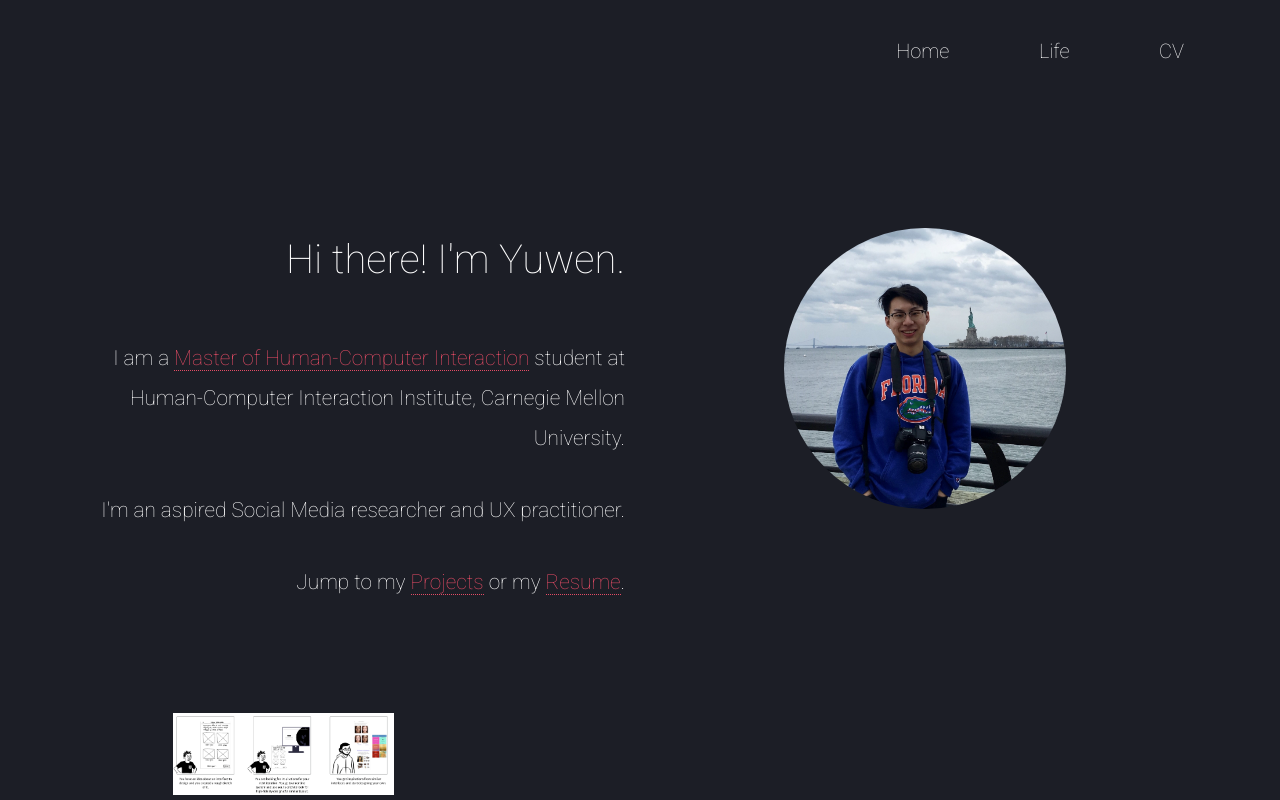
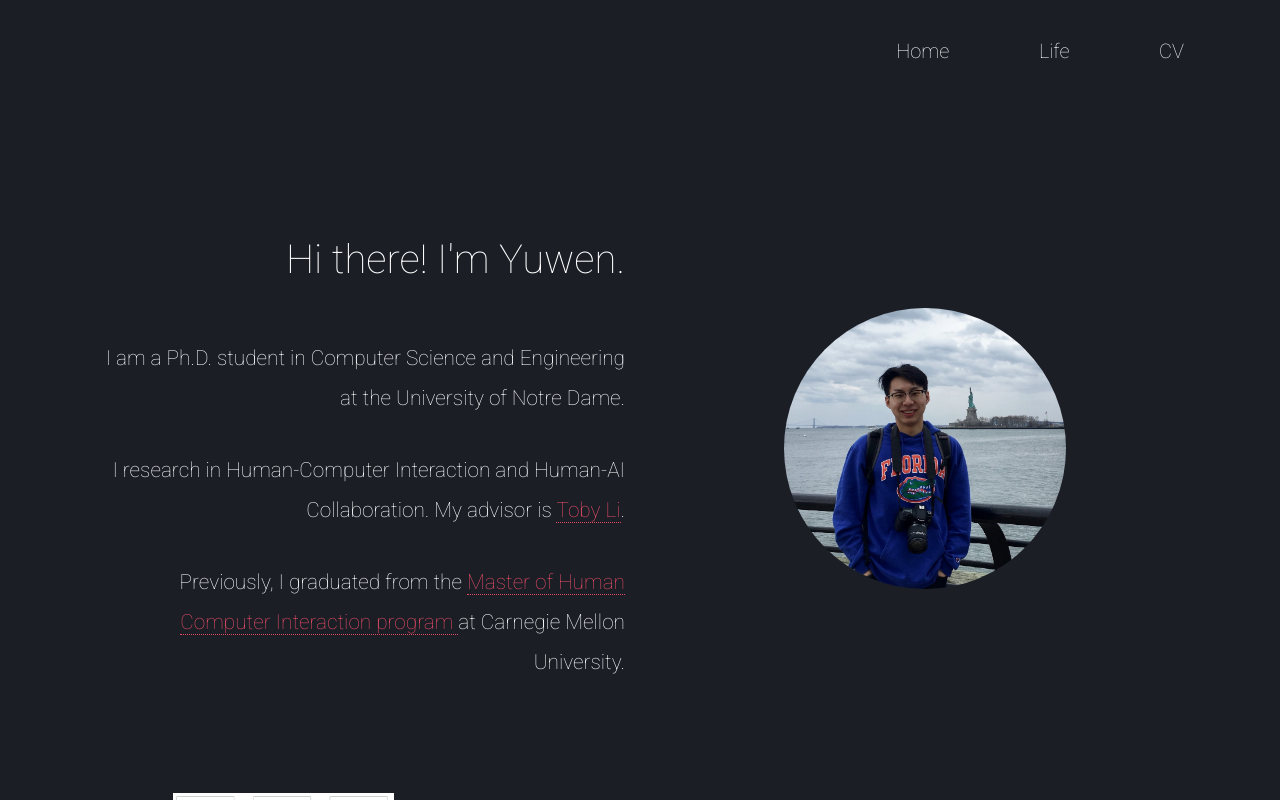
Before and after one commit to yuwen-lu/yuwen-lu.github.io, a React (Create React App) app: page / in a window 1280 px wide. Shown: the top 800 px of the page. Built offline with nearby package versions, Linux system fonts and the light colour scheme.

Commit message:
Change homepage content and avatar alignment

```diff
--- a/src/App.js
+++ b/src/App.js
@@ -6,7 +6,7 @@ import {
 import Projects from './pages/Projects';
 import Home from './pages/Home';
 import Life from './pages/Life';
-import Resume from './pages/Resume';
+import CV from './pages/CV';
 import HitRanger from './pages/HitRanger';
 import Goalplay from './pages/Goalplay';
 
@@ -26,8 +26,8 @@ export default function App() {
         <Life />
       </Route>
 
-      <Route path="/resume">
-        <Resume />
+      <Route path="/cv">
+        <CV />
       </Route>
 
       {/* <Route path="/HitRanger">
--- a/src/pages/Resume.js
+++ b/src/pages/CV.js
@@ -1,12 +1,12 @@
 import React from 'react';
 import Header from '../layout/Header';
 import Footer from '../layout/Footer';
-import ResumeFile from '../resources/files/Resume-YuwenLu.pdf';
+// import ResumeFile from '../resources/files/Resume-YuwenLu.pdf';
 import CVFile from '../resources/files/CV_Yuwen_Lu.pdf';
 import '../App.css';
 
-// functional component for resume page
-export default function Resume() {
+// functional component for cv page
+export default function CV() {
     return (
         <React.Fragment>
             <Header />
--- a/src/pages/Home.js
+++ b/src/pages/Home.js
@@ -32,7 +32,7 @@ export default function Home() {
             <Container>
                 <Row
                     id="introduction"
-                    style={rowStyle}
+                    style={introRowStyle}
                     // add animation on scroll effects
                     data-aos="fade-in"
                     data-aos-duration="1000"
@@ -40,9 +40,10 @@ export default function Home() {
                     {/* style attribute: choose style sheets accordingly for different responsive layout */}
                     <Col className="intro-text-column" style={isDesktop ? introductionDesktopStyle : introductionNotDesktopStyle} lg={6} md={10} sm={10}>
                         <p className="title">Hi there! I'm Yuwen.</p>
-                        <p>I am a <a target="_blank" href={"https://www.hcii.cmu.edu/academics/mhci"}>Master of Human-Computer Interaction</a> student at Human-Computer Interaction Institute, Carnegie Mellon University.</p>
-                        <p>I'm an aspired Social Media researcher and UX practitioner.</p>
-                        <p>Jump to my <Link to="/projects">Projects</Link> or my <Link to="/resume">Resume</Link>.</p>
+                        <p>I am a Ph.D. student in Computer Science and Engineering at the University of Notre Dame.</p>
+                        <p>I research in Human-Computer Interaction and Human-AI Collaboration. My advisor is <a href={"https://toby.li/"}>Toby Li</a>.</p>
+                        <p>Previously, I graduated from the <a target="_blank" href={"https://www.hcii.cmu.edu/academics/mhci"}> Master of Human Computer Interaction program </a> at Carnegie Mellon University.</p>
+                        {/* <p>Jump to my <Link to="/projects">Projects</Link> or my <Link to="/resume">Resume</Link>.</p> */}
                     </Col>
                     <Col className="profile-pic-container" style={profilePicContainerStyle} lg={6} md={10} sm={10}>
                         <img className="profile-pic" style={isDesktop ? profilePicDesktopStyle : profilePicNotDesktopStyle} src={ProfilePic} alt="Me"></img>
@@ -63,7 +64,8 @@ export default function Home() {
 
 // style sheets
 
-const rowStyle = {
+const introRowStyle = {
+    paddingTop: "5rem",
     display: "flex",
     justifyContent: "space-evenly",
     alignItems: "center",
@@ -75,7 +77,6 @@ const contentRowStyle = {
 }
 
 const introductionDesktopStyle = {
-    paddingTop: "5rem",
     textAlign: "right",
     fontSize: "1.3rem",
     display: "flex",
@@ -92,9 +93,10 @@ const introductionNotDesktopStyle = {
 }
 
 const profilePicContainerStyle = {
+    height: "100%",
     display: "flex",
     flexDirection: "column",
-    justifyContent: "flex-end",
+    justifyContent: "center",
     padding: "2rem"
 }
 
```
